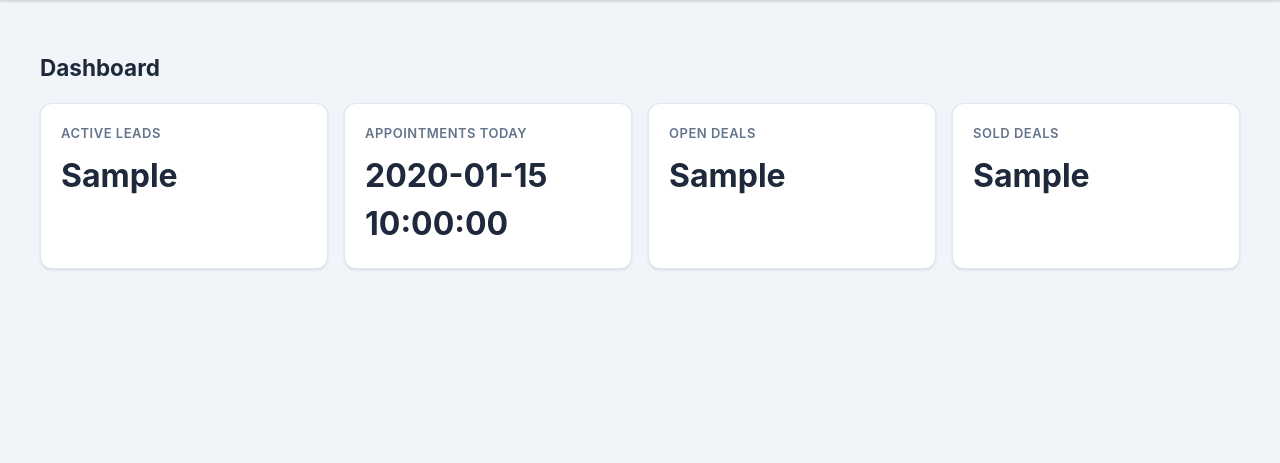
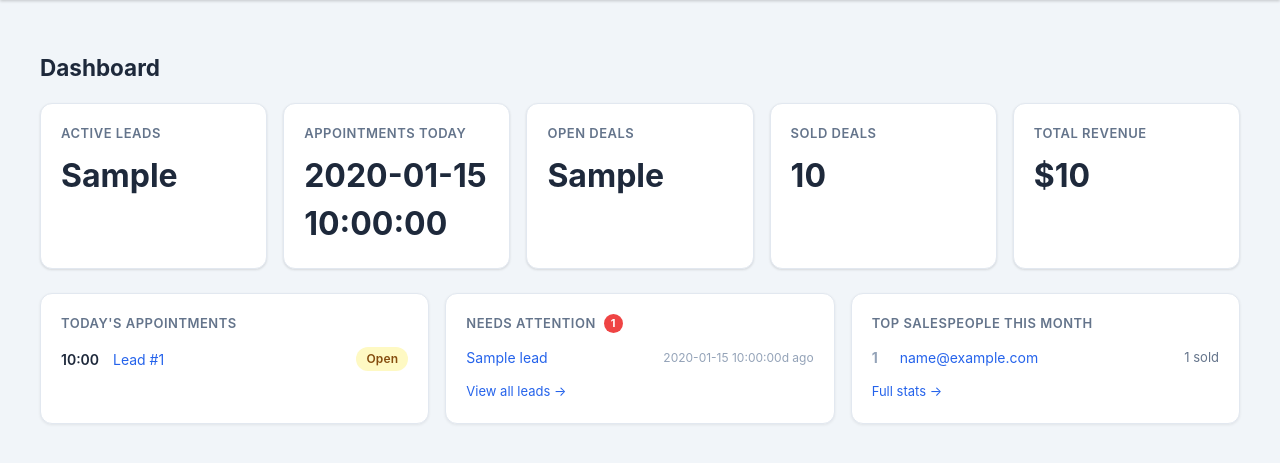
Before and after one commit to andriisyniuchenko/auto_dealer_crm, a FastAPI app: template app/templates/dashboard.html in a window 1280 px wide. Shown: the part 56-519 px from the top of the page. Run offline with FastAPI, Linux system fonts and the light colour scheme; the template is opened without the code that fills it: most values are stand-ins (such as "Sample title", 1, 10 or a date in 2020); parts of the project's set-up code (start-up, migrations or seed data) failed here and were passed over.

Commit message:
feat: overhaul dashboard with revenue, today's appointments, stale leads, and top salespeople

```diff
--- a/app/static/style.css
+++ b/app/static/style.css
@@ -75,6 +75,113 @@ main {
     display: grid;
     grid-template-columns: repeat(auto-fit, minmax(200px, 1fr));
     gap: 16px;
+    margin-bottom: 24px;
+}
+
+.dashboard-grid {
+    display: grid;
+    grid-template-columns: repeat(auto-fit, minmax(280px, 1fr));
+    gap: 16px;
+    margin-top: 8px;
+}
+
+.dashboard-panel {
+    background: white;
+    border-radius: 12px;
+    padding: 20px;
+    box-shadow: 0 1px 3px rgba(0,0,0,0.07);
+    border: 1px solid #e2e8f0;
+}
+
+.dashboard-panel-title {
+    font-size: 13px;
+    font-weight: 600;
+    color: #64748b;
+    text-transform: uppercase;
+    letter-spacing: 0.5px;
+    margin: 0 0 14px;
+    display: flex;
+    align-items: center;
+    gap: 8px;
+}
+
+.dashboard-list {
+    list-style: none;
+    padding: 0;
+    margin: 0;
+    display: flex;
+    flex-direction: column;
+    gap: 10px;
+}
+
+.dashboard-list-item {
+    display: flex;
+    align-items: center;
+    gap: 10px;
+    font-size: 14px;
+}
+
+.dashboard-list-time {
+    font-weight: 600;
+    color: #1e293b;
+    min-width: 42px;
+}
+
+.dashboard-list-name {
+    flex: 1;
+    color: #2563eb;
+    text-decoration: none;
+    white-space: nowrap;
+    overflow: hidden;
+    text-overflow: ellipsis;
+}
+
+.dashboard-list-name:hover {
+    text-decoration: underline;
+}
+
+.dashboard-rank {
+    font-weight: 700;
+    color: #94a3b8;
+    min-width: 18px;
+}
+
+.dashboard-sold-count {
+    font-size: 13px;
+    color: #64748b;
+    white-space: nowrap;
+}
+
+.dashboard-link {
+    display: inline-block;
+    margin-top: 14px;
+    font-size: 13px;
+    color: #2563eb;
+    text-decoration: none;
+}
+
+.dashboard-link:hover {
+    text-decoration: underline;
+}
+
+.stale-badge {
+    background: #ef4444;
+    color: white;
+    font-size: 11px;
+    font-weight: 700;
+    border-radius: 999px;
+    padding: 1px 7px;
+}
+
+.stale-days {
+    font-size: 12px;
+    color: #94a3b8;
+    white-space: nowrap;
+}
+
+.stale-red {
+    color: #ef4444;
+    font-weight: 600;
 }
 
 .card h3 {
--- a/app/templates/dashboard.html
+++ b/app/templates/dashboard.html
@@ -5,26 +5,101 @@
 {% block content %}
 <h2>Dashboard</h2>
 
+<!-- Stats cards -->
 <div class="grid">
-
     <div class="card">
         <h3>Active Leads</h3>
         <p>{{ dashboard.active_leads }}</p>
     </div>
-
     <div class="card">
         <h3>Appointments Today</h3>
         <p>{{ dashboard.appointments_today }}</p>
     </div>
-
     <div class="card">
         <h3>Open Deals</h3>
         <p>{{ dashboard.open_deals }}</p>
     </div>
-
     <div class="card">
         <h3>Sold Deals</h3>
-        <p>{{ dashboard.sold_deals }}</p>
+        <p>{{ dashboard.sold_deals | round(1) }}</p>
+    </div>
+    <div class="card">
+        <h3>Total Revenue</h3>
+        <p>${{ "{:,}".format(dashboard.revenue) }}</p>
     </div>
 </div>
+
+<div class="dashboard-grid">
+
+    <!-- Today's appointments -->
+    <div class="dashboard-panel">
+        <p class="dashboard-panel-title">Today's Appointments</p>
+        {% if dashboard.today_appointments_list %}
+        <ul class="dashboard-list">
+            {% for appt in dashboard.today_appointments_list %}
+            <li class="dashboard-list-item">
+                <span class="dashboard-list-time">
+                    {{ appt.appointment_at.strftime("%H:%M") }}
+                </span>
+                <a href="/api/v1/leads-page/{{ appt.lead_id }}" class="dashboard-list-name">
+                    Lead #{{ appt.lead_id }}
+                </a>
+                <span class="status-badge status-{{ appt.status }}">{{ appt.status }}</span>
+            </li>
+            {% endfor %}
+        </ul>
+        {% else %}
+        <p class="text-muted">No appointments today.</p>
+        {% endif %}
+    </div>
+
+    <!-- Stale / red leads -->
+    <div class="dashboard-panel">
+        <p class="dashboard-panel-title">
+            Needs Attention
+            {% if dashboard.stale_leads %}
+            <span class="stale-badge">{{ dashboard.stale_leads | length }}</span>
+            {% endif %}
+        </p>
+        {% if dashboard.stale_leads %}
+        <ul class="dashboard-list">
+            {% for lead in dashboard.stale_leads %}
+            <li class="dashboard-list-item">
+                <a href="/api/v1/leads-page/{{ lead.id }}" class="dashboard-list-name">
+                    {{ lead.name }}
+                </a>
+                <span class="stale-days {% if lead.days_since_contact is none or lead.days_since_contact >= 7 %}stale-red{% endif %}">
+                    {% if lead.days_since_contact is none %}
+                        Never contacted
+                    {% else %}
+                        {{ lead.days_since_contact }}d ago
+                    {% endif %}
+                </span>
+            </li>
+            {% endfor %}
+        </ul>
+        <a href="/api/v1/leads-page" class="dashboard-link">View all leads →</a>
+        {% else %}
+        <p class="text-muted">All leads are up to date.</p>
+        {% endif %}
+    </div>
+
+    <!-- Top salespeople (managers only) -->
+    {% if dashboard.top_salespeople %}
+    <div class="dashboard-panel">
+        <p class="dashboard-panel-title">Top Salespeople This Month</p>
+        <ul class="dashboard-list">
+            {% for row in dashboard.top_salespeople %}
+            <li class="dashboard-list-item">
+                <span class="dashboard-rank">{{ loop.index }}</span>
+                <span class="dashboard-list-name">{{ row.email }}</span>
+                <span class="dashboard-sold-count">{{ row.sold_count | round(1) }} sold</span>
+            </li>
+            {% endfor %}
+        </ul>
+        <a href="/api/v1/stats-page" class="dashboard-link">Full stats →</a>
+    </div>
+    {% endif %}
+
+</div>
 {% endblock %}
--- a/seed_demo_data.py
+++ b/seed_demo_data.py
@@ -1,3 +1,5 @@
+from datetime import datetime, timezone
+
 from app.db.session import SessionLocal
 from app.models.user import User
 from app.models.lead import Lead
@@ -89,6 +91,7 @@ def seed():
             vehicle="2025 Toyota Camry",
             price=31995,
             status=DealStatus.sold.value,
+            closed_at=datetime.now(timezone.utc),
         )
 
         db.add_all([deal1, deal2])
```
Also changed, not shown: app/services/dashboard_service.py (+139 -68 lines).
